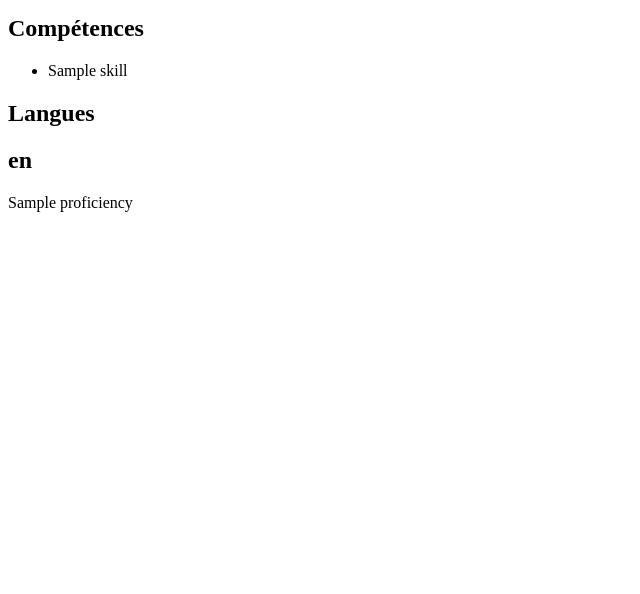
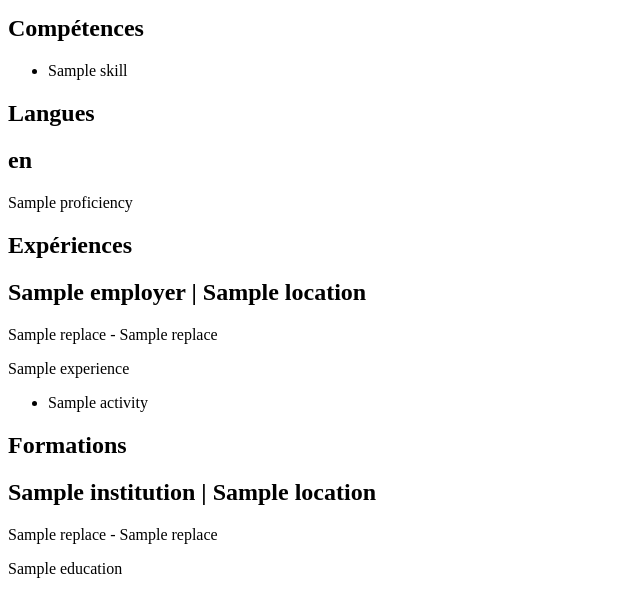
Before and after one commit to iliasmj/cv_generator, a Flask app: template templates/view_cv.html in a window 1280 px wide. Shown: the part 327-921 px from the top of the page, without its empty margins (0-640 px from the left). Before the commit the page ends 539 px from the top, so only its background shows below. Run offline with Flask 3, Linux system fonts and the light colour scheme; the template is opened without the code that fills it: most values are stand-ins (such as "Sample title", 1, 10 or a date in 2020).

Commit message:
finilize html view_cv construction with jinja

```diff
--- a/templates/view_cv.html
+++ b/templates/view_cv.html
@@ -16,7 +16,6 @@
             <li>{{ cv.personal_data["address"] }}</li>
             <li>{{ cv.personal_data["driver_license"] }}</li>
         </ul>
-
     </section>
     <section id="about_me">
         <h1>{{ cv.about_me["job_title"] }}</h1>
@@ -35,10 +34,25 @@
         {% endfor %}
     </section>
     <section id="experiences">
-
+        <h1>Expériences</h1>
+        {% for experience in cv.experiences %}
+            <h2>{{ experience.employer }} | {{ experience.location }}</h2>
+            <p>{{ experience.duration_from.replace("-", "/") }} - {{ experience.duration_to.replace("-", "/") }}</p>
+            <p>{{ experience.job_title }}</p>
+            <ul>
+            {% for activity in experience.keyActivities%}
+                <li>{{ activity }}</li>
+            {% endfor %}
+            </ul>
+        {% endfor %}
     </section>
     <section id="educations">
-
+        <h1>Formations</h1>
+        {% for education in cv.educations %}
+            <h2>{{ education.institution }} | {{ education.location }}</h2>
+            <p>{{ education.duration_from.replace("-", "/") }} - {{ education.duration_to.replace("-", "/") }}</p>
+            <p>{{ education.program_title }}</p>
+        {% endfor %}
     </section>
 </body>
 </html>
```
